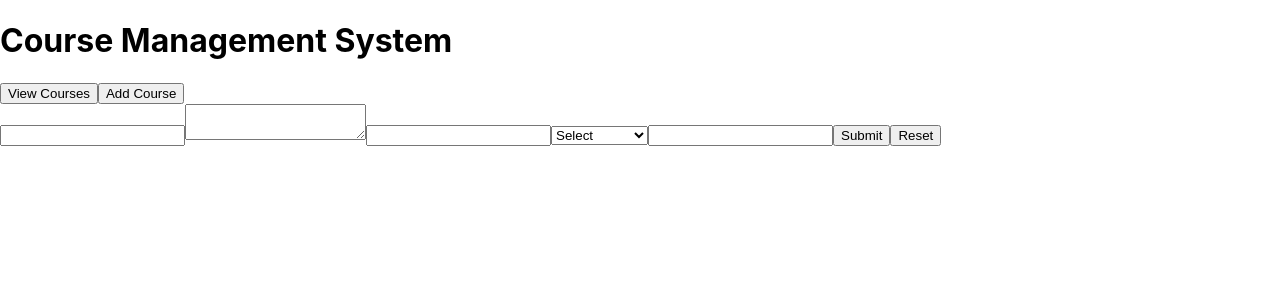
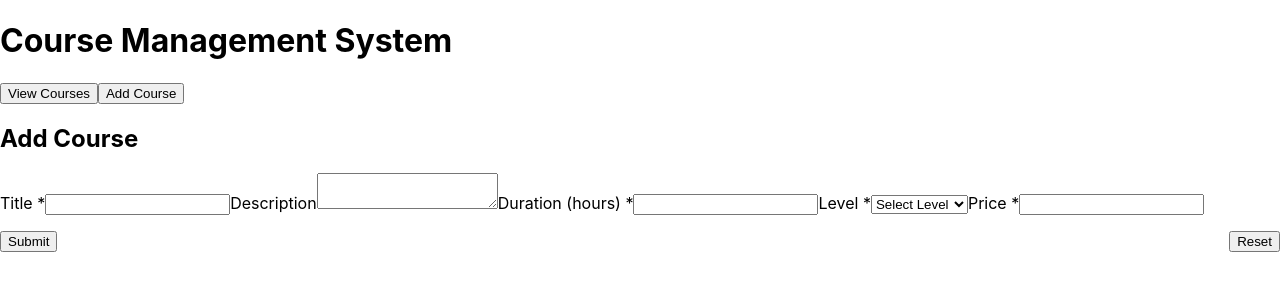
Before and after one commit to Mitrasithaiyan58/appdev_course, a React (Create React App) app in the folder reactapp/: page / in a window 1280 px wide. Both pictures are taken after a click on the button "Add Course". Shown: the top 300 px of the page. Built offline with nearby package versions, Linux system fonts and the light colour scheme; no server answers.

Commit message:
Manual-save-commit-08/08/2025--12:34:17

```diff
--- a/reactapp/src/components/CourseForm.js
+++ b/reactapp/src/components/CourseForm.js
@@ -1,97 +1,65 @@
-// CourseForm.jsx
 import React, { useState } from "react";
 
 const CourseForm = () => {
-  const [formData, setFormData] = useState({
+  const [form, setForm] = useState({
     title: "",
     description: "",
     duration: "",
     level: "",
     price: ""
   });
-  const [errors, setErrors] = useState({});
-  const [message, setMessage] = useState("");
-  const [errorMessage, setErrorMessage] = useState("");
-
-  const validate = () => {
-    const newErrors = {};
-    if (!formData.title) newErrors.title = "Title is required";
-    else if (formData.title.length > 100) newErrors.title = "Title must be at most 100 characters";
-    if (formData.description.length > 500) newErrors.description = "Description must be at most 500 characters";
-    if (!formData.duration) newErrors.duration = "Duration is required";
-    else if (formData.duration < 1) newErrors.duration = "Duration must be at least 1";
-    if (!formData.level) newErrors.level = "Level is required";
-    if (!formData.price && formData.price !== 0) newErrors.price = "Price is required";
-    else if (formData.price < 0) newErrors.price = "Price must be non-negative number";
-    return newErrors;
-  };
 
   const handleChange = (e) => {
     const { name, value } = e.target;
-    setFormData((prev) => ({ ...prev, [name]: value }));
+    setForm({ ...form, [name]: value });
   };
 
-  const handleSubmit = async (e) => {
+  const handleSubmit = (e) => {
     e.preventDefault();
-    const validationErrors = validate();
-    if (Object.keys(validationErrors).length > 0) {
-      setErrors(validationErrors);
-      return;
-    }
-    setErrors({});
-    try {
-      const response = await fetch("/api/courses", {
-        method: "POST",
-        headers: { "Content-Type": "application/json" },
-        body: JSON.stringify(formData)
-      });
-      const data = await response.json();
-      if (response.ok) {
-        setMessage("Course Added Successfully");
-        setErrorMessage("");
-      } else {
-        setErrorMessage(data.message || "Failed to add course");
-        setMessage("");
-      }
-    } catch (err) {
-      setErrorMessage(err.message);
-      setMessage("");
-    }
+    console.log("Form Submitted", form);
+    // Add your API call here
   };
 
   const handleReset = () => {
-    setFormData({ title: "", description: "", duration: "", level: "", price: "" });
-    setErrors({});
+    setForm({
+      title: "",
+      description: "",
+      duration: "",
+      level: "",
+      price: ""
+    });
   };
 
   return (
+    <div className="form-container">
+      <h2>Add Course</h2>
       <form onSubmit={handleSubmit}>
-<input data-testid="title-input" name="title" value={formData.title} onChange={handleChange} />
-{errors.title && <div>{errors.title}</div>}
+        <label>Title *</label>
+        <input name="title" value={form.title} onChange={handleChange} required />
 
-<textarea data-testid="description-input" name="description" value={formData.description} onChange={handleChange} />
-{errors.description && <div>{errors.description}</div>}
+        <label>Description</label>
+        <textarea name="description" value={form.description} onChange={handleChange} />
 
-<input data-testid="duration-input" name="duration" type="number" value={formData.duration} onChange={handleChange} />
-{errors.duration && <div>{errors.duration}</div>}
+        <label>Duration (hours) *</label>
+        <input name="duration" type="number" value={form.duration} onChange={handleChange} required />
 
-<select data-testid="level-select" name="level" value={formData.level} onChange={handleChange}>
-<option value="">Select</option>
-<option value="BEGINEER">Beginner</option>
+        <label>Level *</label>
+        <select name="level" value={form.level} onChange={handleChange} required>
+          <option value="">Select Level</option>
+          <option value="BEGINNER">Beginner</option>
           <option value="INTERMEDIATE">Intermediate</option>
           <option value="ADVANCED">Advanced</option>
         </select>
-{errors.level && <div>{errors.level}</div>}
 
-<input data-testid="price-input" name="price" type="number" value={formData.price} onChange={handleChange} />
-{errors.price && <div>{errors.price}</div>}
+        <label>Price *</label>
+        <input name="price" type="number" value={form.price} onChange={handleChange} required />
 
-<button data-testid="submit-btn" type="submit">Submit</button>
-<button data-testid="reset-btn" type="button" onClick={handleReset}>Reset</button>
-
-{message && <div data-testid="api-success">Course Added Successfully</div>}
-{errorMessage && <div data-testid="api-error">{errorMessage}</div>}
+        <div style={{ display: "flex", justifyContent: "space-between", marginTop: "1rem" }}>
+          <button type="submit" className="btn-primary">Submit</button>
+          <button type="button" onClick={handleReset} className="btn-secondary">Reset</button>
+        </div>
       </form>
+    </div>
   );
 };
 
```
Also changed, not shown: 1 other file (tests, documents, lock files or other folders). Lines whose indentation alone changed are shown as unchanged.
